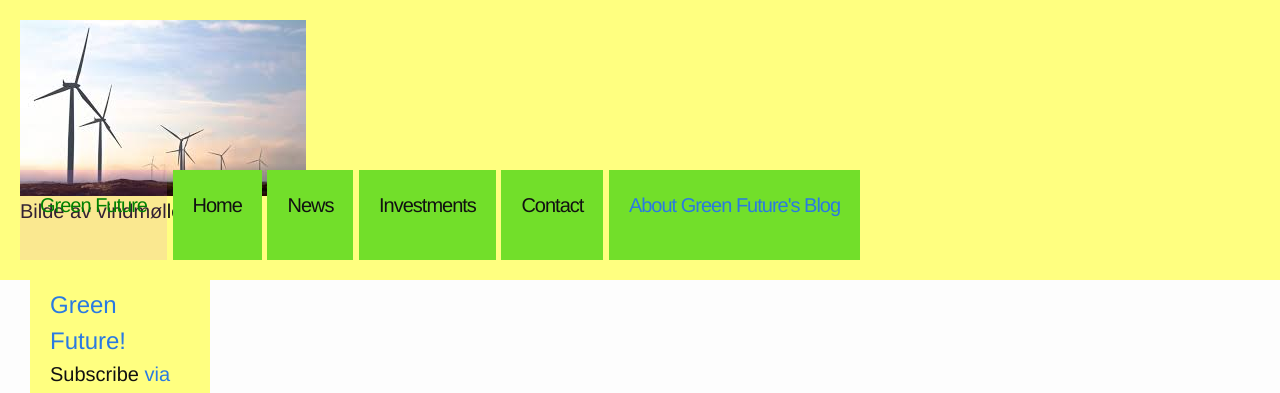
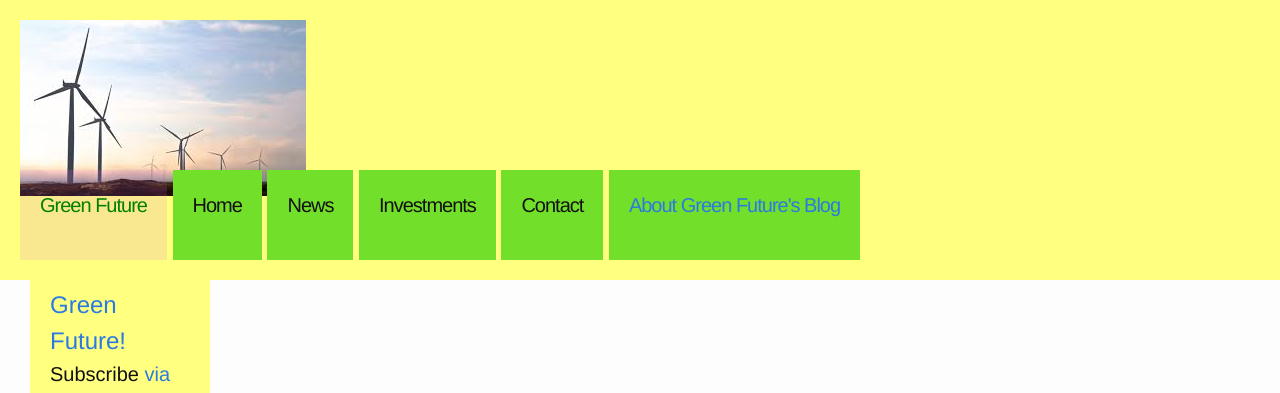
Before and after one commit to Paal-August/Paal-August.github.io, a Jekyll site: the page built from index.html, in a window 1280 px wide. Shown: the top 393 px of the page. Built offline with Jekyll 4.4.1, drawn with Linux system fonts in a browser that asks for light colours.

Commit message:
Update header.html

```diff
--- a/_includes/header.html
+++ b/_includes/header.html
@@ -2,7 +2,6 @@
 
     <div class="image-container">
       <img src="https://github.com/Paal-August/Paal-August.github.io/blob/master/_includes/Vindmoller_images.jpeg?raw=true"/>
-        <p class="caption">Bilde av vindmøller</p>
     </div>
 
    <a class="site-title" href="{{ site.baseurl }}/">{{ site.title }}</a>
```
